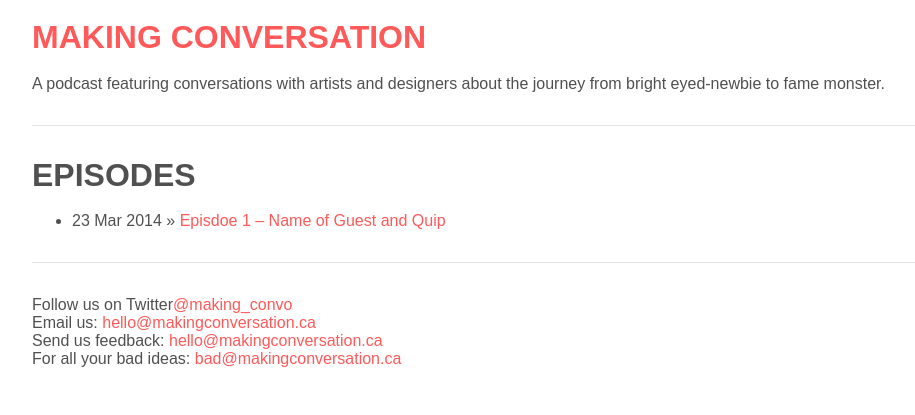
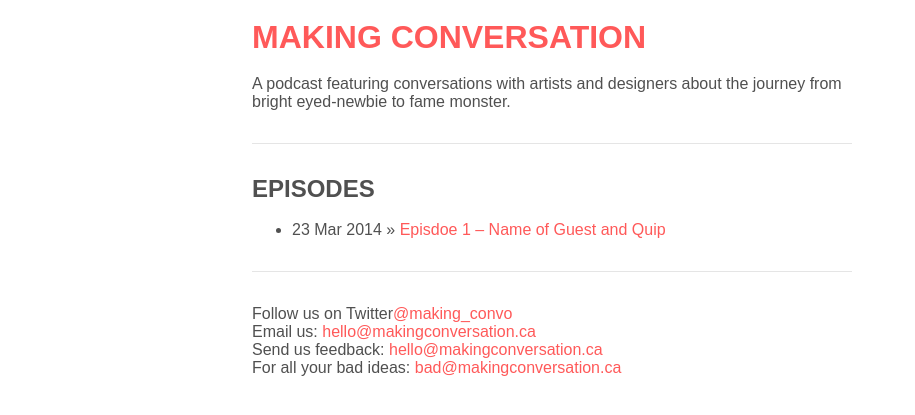
Before and after one commit to justinalm/makingconversation, a Jekyll site: the page built from index.html, in a window 1280 px wide. Shown: the top 415 px of the page, without its empty margins (88-1003 px from the left). Built offline with Jekyll 4.4.1, drawn with Linux system fonts in a browser that asks for light colours.

Commit message:
Container Width

```diff
--- a/css/sass/_structure.scss
+++ b/css/sass/_structure.scss
@@ -5,7 +5,7 @@ body {
 }
 
 .container {
-	max-width: 1040px;
+	max-width: 600px;
 	padding: 0 5%;
 	margin: 0 auto;
 }
--- a/css/stylesheets/screen.css
+++ b/css/stylesheets/screen.css
@@ -444,7 +444,7 @@ body {
 
 /* line 7, ../sass/_structure.scss */
 .container {
-  max-width: 1040px;
+  max-width: 600px;
   padding: 0 5%;
   margin: 0 auto;
 }
--- a/index.html
+++ b/index.html
@@ -5,7 +5,7 @@ description: A podcast featuring conversations with artists and designers about
 ---
 
 <div id="home">
-  <h1>Episodes</h1>
+  <h2>Episodes</h2>
   <ul class="posts">
     {% for post in site.posts %}
       <li><span>{{ post.date | date_to_string }}</span> &raquo; <a href="{{ post.url }}">{{ post.title }}</a></li>
```
